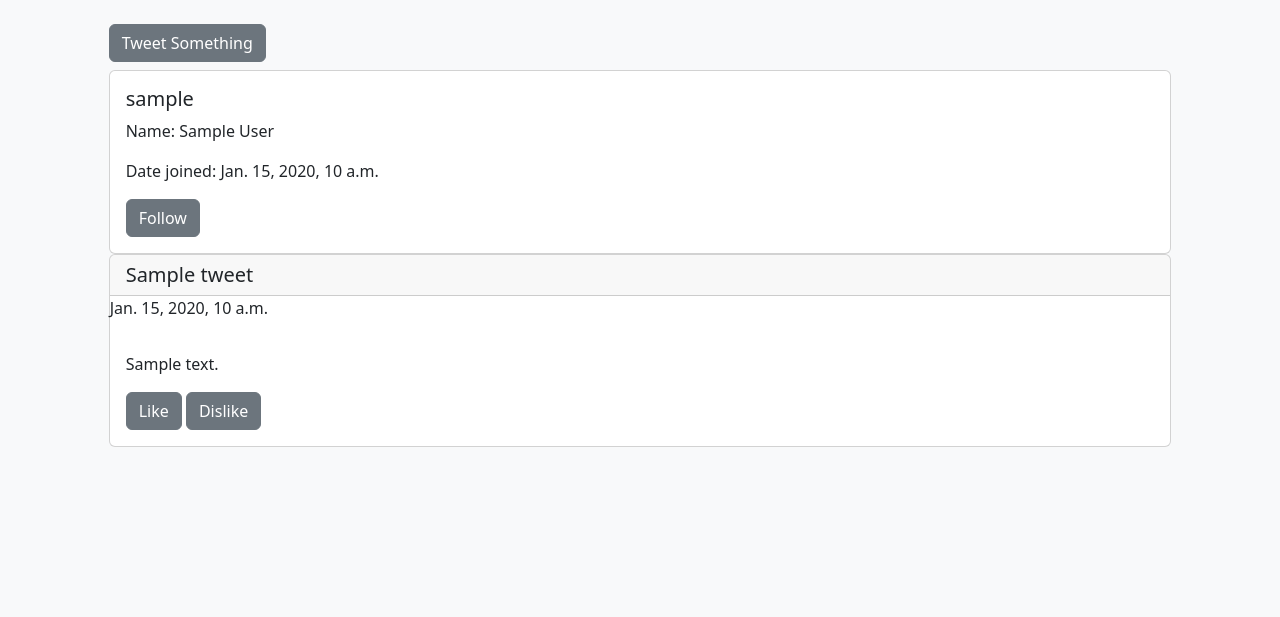
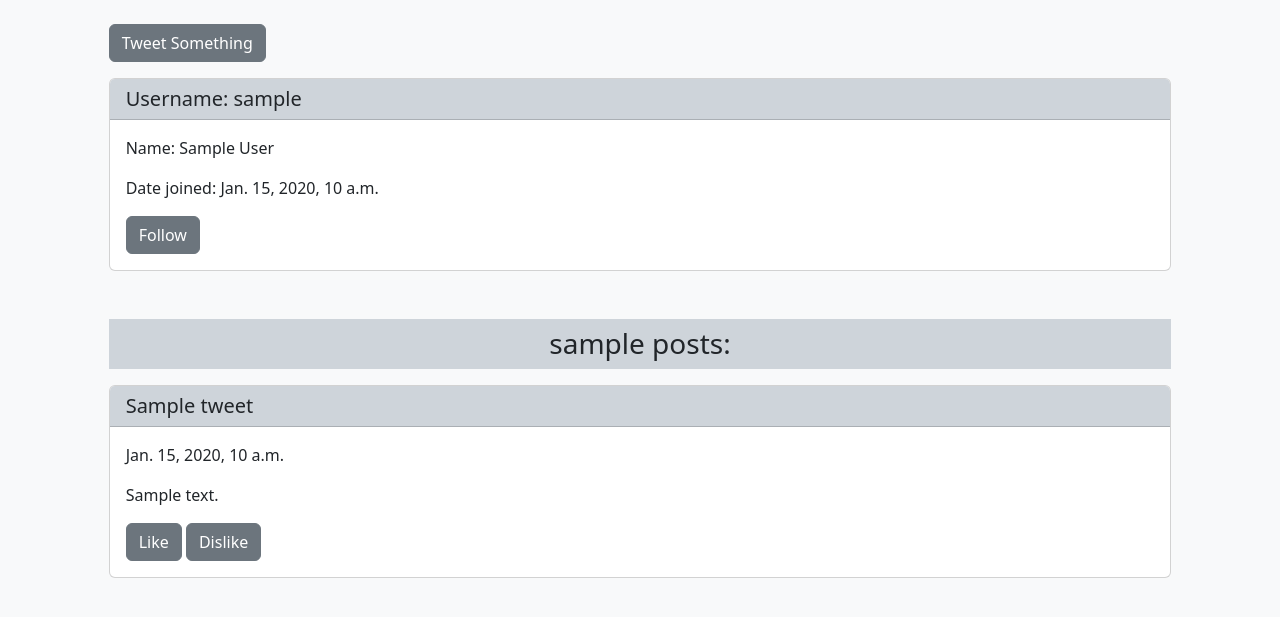
Before and after one commit to badgersky/social-media-app, a Django app: template users/templates/users/profile.html in a window 1280 px wide. Shown: the part 76-693 px from the top of the page. Run offline with Django 4.2, Linux system fonts and the light colour scheme; the template is opened without the code that fills it: values that come from a table or form of the project are taken from there, others are empty; tables that the repository leaves empty hold one stand-in row (values such as "Sample post"); some libraries are stand-ins or nearby versions.

Commit message:
created user profile html, update user profile view and user search view

```diff
--- a/users/templates/users/profile.html
+++ b/users/templates/users/profile.html
@@ -8,22 +8,28 @@
 {% endblock %}
 
 {% block content %}
-    <div class="card">
+    <div class="card mt-3 mb-3">
+        <h5 class="card-header bg-dark-subtle">Username: {{ found_user.username }}</h5>
         <div class="card-body">
-            <h5 class="card-title">{{ found_user.username }}</h5>
             {% if found_user.first_name and found_user.last_name %}
-                <p class="card-text">Name: {{ found_user.first_name }} {{ found_user.last_name }}</p>
+                <p class="card-text">Name: {{ found_user.first_name.title }} {{ found_user.last_name.title }}</p>
             {% endif %}
             <p class="card-text">Date joined: {{ found_user.date_joined }}</p>
-            <a href="" class="btn btn-secondary">Follow</a>
+            {% if not owner %}
+                <a href="" class="btn btn-secondary">Follow</a>
+            {% endif %}
         </div>
     </div>
 
+    <div class="mt-5 mb-1 bg-dark-subtle d-flex justify-content-center">
+        <h3 class="mt-2 mb-2">{{ found_user.username }} posts:</h3>
+    </div>
+
     {% for tweet in tweets %}
-        <div class="card">
-            <h5 class="card-header">{{ tweet.title }}</h5>
-            <p>{{ tweet.date }}</p>
+        <div class="card mt-3 mb-3">
+            <h5 class="card-header bg-dark-subtle">{{ tweet.title }}</h5>
             <div class="card-body">
+                <p class="card-text">{{ tweet.date }}</p>
                 <p class="card-text">{{ tweet.content }}</p>
                 <a href="" class="btn btn-secondary">Like</a>
                 <a href="" class="btn btn-secondary">Dislike</a>
--- a/users/templates/users/search.html
+++ b/users/templates/users/search.html
@@ -11,7 +11,7 @@
     <div class="card mt-4 mb-4">
         <h5 class="card-header bg-dark-subtle">User: {{ found_user.username }}</h5>
         <div class="card-body">
-            <a href="" class="btn btn-secondary">{{ found_user.username }} profile</a>
+            <a href="{% url 'users:profile' user_id=found_user.id %}" class="btn btn-secondary">{{ found_user.username }} profile</a>
             <img src="{% static 'images/user.svg' %}" class="float-end" alt="user" width="50" height="50">
         </div>
     </div>
--- a/users/urls.py
+++ b/users/urls.py
@@ -9,4 +9,5 @@ urlpatterns = [
     path('login/', views.LoginView.as_view(), name='login'),
     path('logout/', views.LogoutView.as_view(), name='logout'),
     path('search/', views.SearchUsersView.as_view(), name='search'),
+    path('profile/<user_id>/', views.UserProfileView.as_view(), name='profile')
 ]
```
Also changed, not shown: users/views.py (+6 -1 lines).
